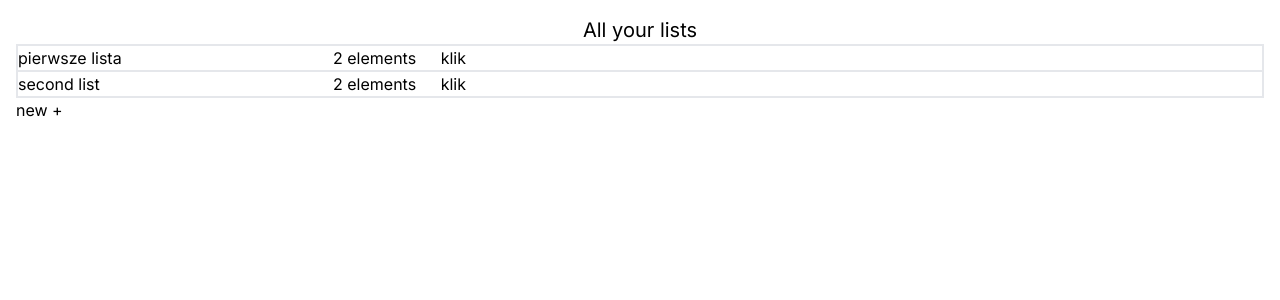
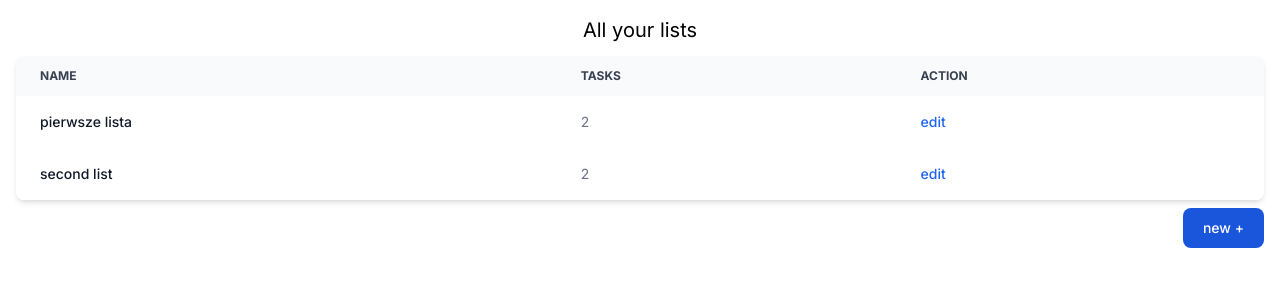
Before and after one commit to frankiewiczkamil/do-gather, a Next.js app: page /task-lists in a window 1280 px wide. Shown: the top 300 px of the page. Built offline with nearby package versions, Linux system fonts and the light colour scheme.

Commit message:
Adapt task list to tailwind/flowbite :lipstick: :construction:

```diff
--- a/app/task-lists/page.tsx
+++ b/app/task-lists/page.tsx
@@ -1,9 +1,9 @@
 import { getTaskLists } from '@/services/lists/TaskListService';
-import TaskListPreview from '@/components/TaskListPreview';
 import { PATH } from '@/app/task-lists/common';
 import { createTaskList } from '@/app/task-lists/actions';
 import Link from 'next/link';
 import { AddNew } from '@/components/CreateTaskList';
+import { TaskListsTable } from '@/components/TaskListPreview';
 
 // it seems that for some reason revalidation from [id]/action doesn't work, thus we need to force dynamic for now
 export const dynamic = 'force-dynamic';
@@ -12,24 +12,25 @@ type Props = {
   searchParams: Record<string, string> | undefined;
 };
 export default function TaskListMainView({ searchParams }: Props) {
+  const taskLists = getTaskLists();
   return (
-    <main className="flex min-h-screen flex-col items-start p-4">
-      <h2 className="text-center w-full text-xl">All your lists</h2>
+    <main className="flex min-h-screen flex-col items-center p-4">
+      <h2 className="text-center w-full text-xl pb-3">All your lists</h2>
 
       {searchParams?.hasOwnProperty('new') && <AddNew createTaskListAction={createTaskList} closePath={PATH} />}
-
-      <div className="w-full items-center border">{getTaskLists().map(toTaskListPreview)}</div>
-      <Link href={`${PATH}?new`}>new +</Link>
+      <div className="max-w-screen-xl w-full mx-auto">
+        <TaskListsTable taskLists={taskLists} path={PATH} />
+        <div className="float-right pt-2">
+          <Link href={`${PATH}?new`}>
+            <button
+              type="button"
+              className="text-white bg-blue-700 hover:bg-blue-800 focus:ring-4 focus:outline-none focus:ring-blue-300 font-medium rounded-lg text-sm px-5 py-2.5 text-center dark:bg-blue-600 dark:hover:bg-blue-700 dark:focus:ring-blue-800"
+            >
+              new +
+            </button>
+          </Link>
+        </div>
+      </div>
     </main>
   );
 }
-
-function toTaskPreviewListProps(list: TaskList) {
-  return { ...list, url: `${PATH}/${list.id}`, key: list.id };
-}
-
-function toTaskListPreview(taskList: TaskList) {
-  const allProps = toTaskPreviewListProps(taskList);
-  // key extracted directly due: "Warning: A props object containing a "key" prop is being spread into JSX"
-  return <TaskListPreview {...allProps} key={allProps.key} />;
-}
--- a/components/TaskListPreview.tsx
+++ b/components/TaskListPreview.tsx
@@ -1,13 +1,60 @@
 import Link from 'next/link';
 
-export default function TaskListPreview({ name, tasks, url }: TaskList & { url: string; key: string }) {
+export function TaskListsTable(props: { taskLists: TaskList[]; path: string }) {
+  return props.taskLists?.length > 0 ? <TableHeader {...props} /> : <NoTaskLists />;
+}
+
+function TableHeader({ taskLists, path }: { taskLists: TaskList[]; path: string }) {
   return (
-    <div className="flex space-x-1 border" key={name}>
-      <div className="basis-3/12">{name}</div>
-      <div className="basis-1/12 text-justify max-h-12 overflow-hidden">{tasks.length} elements</div>
-      <div className="basis-3/12 ">
-        <Link href={url}>klik</Link>
-      </div>
+    <div className="relative overflow-x-auto shadow-md sm:rounded-lg">
+      <table className="text-sm text-left text-gray-500 dark:text-gray-400 w-full">
+        <thead className="text-xs text-gray-700 uppercase bg-gray-50 dark:bg-gray-700 dark:text-gray-400">
+          <tr>
+            <th scope="col" className="px-6 py-3">
+              Name
+            </th>
+            <th scope="col" className="px-6 py-3">
+              tasks
+            </th>
+            <th scope="col" className="px-6 py-3">
+              Action
+            </th>
+          </tr>
+        </thead>
+        <tbody>{taskLists.map(createToTaskListPreview(path))}</tbody>
+      </table>
     </div>
   );
 }
+
+function TaskListRow({ name, tasks, url }: TaskList & { url: string; key: string }) {
+  return (
+    <tr className="bg-white dark:bg-gray-800">
+      <th scope="row" className="px-6 py-4 font-medium text-gray-900 whitespace-nowrap dark:text-white">
+        {name}
+      </th>
+      <td className="px-6 py-4">{tasks.length}</td>
+      <td className="px-6 py-4">
+        <Link className="font-medium text-blue-600 dark:text-blue-500 hover:underline" href={url}>
+          edit
+        </Link>
+      </td>
+    </tr>
+  );
+}
+
+function NoTaskLists() {
+  return <div className="items-center border">No lists yet</div>;
+}
+
+function createToTaskListPreview(path: string) {
+  return function toTaskListPreview(taskList: TaskList) {
+    const allProps = toTaskPreviewListProps(taskList, path);
+    // key extracted directly due: "Warning: A props object containing a "key" prop is being spread into JSX"
+    return <TaskListRow {...allProps} key={allProps.key} />;
+  };
+}
+
+function toTaskPreviewListProps(list: TaskList, path: string) {
+  return { ...list, url: `${path}/${list.id}`, key: list.id };
+}
```
